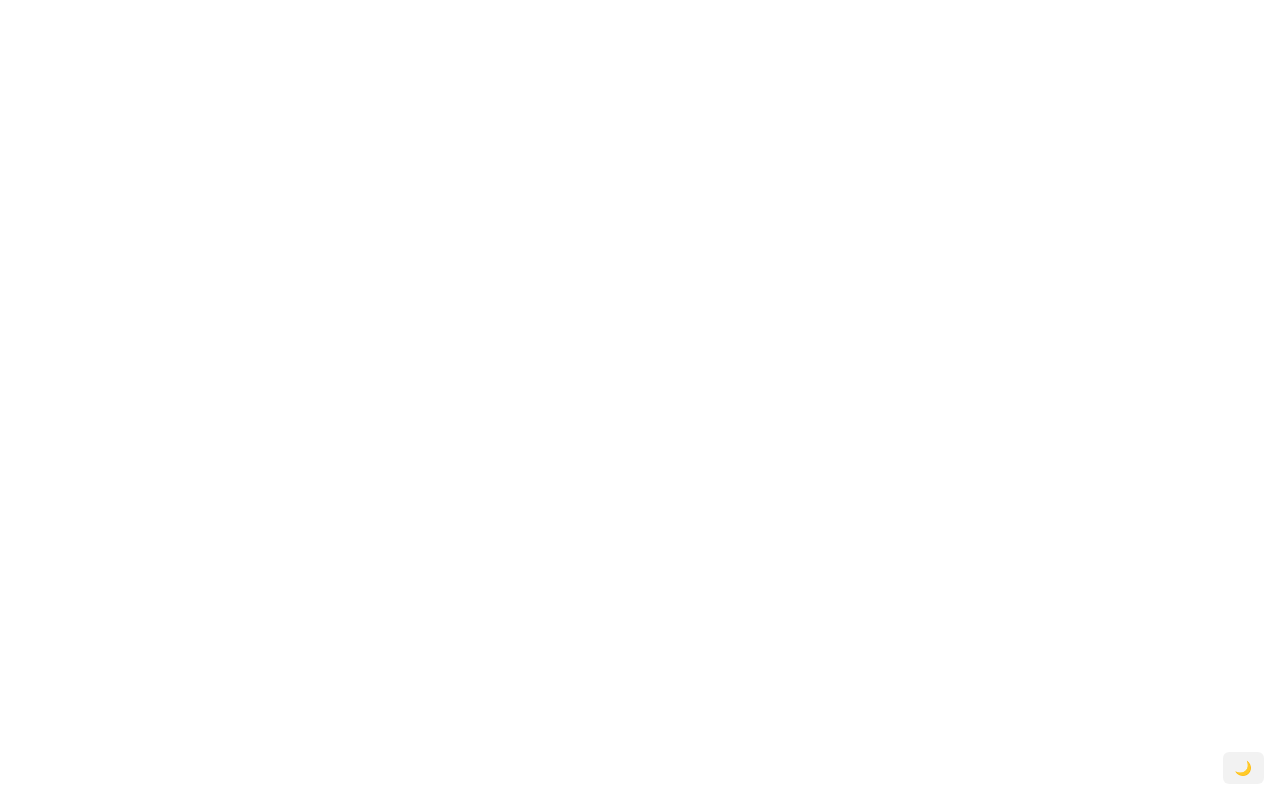
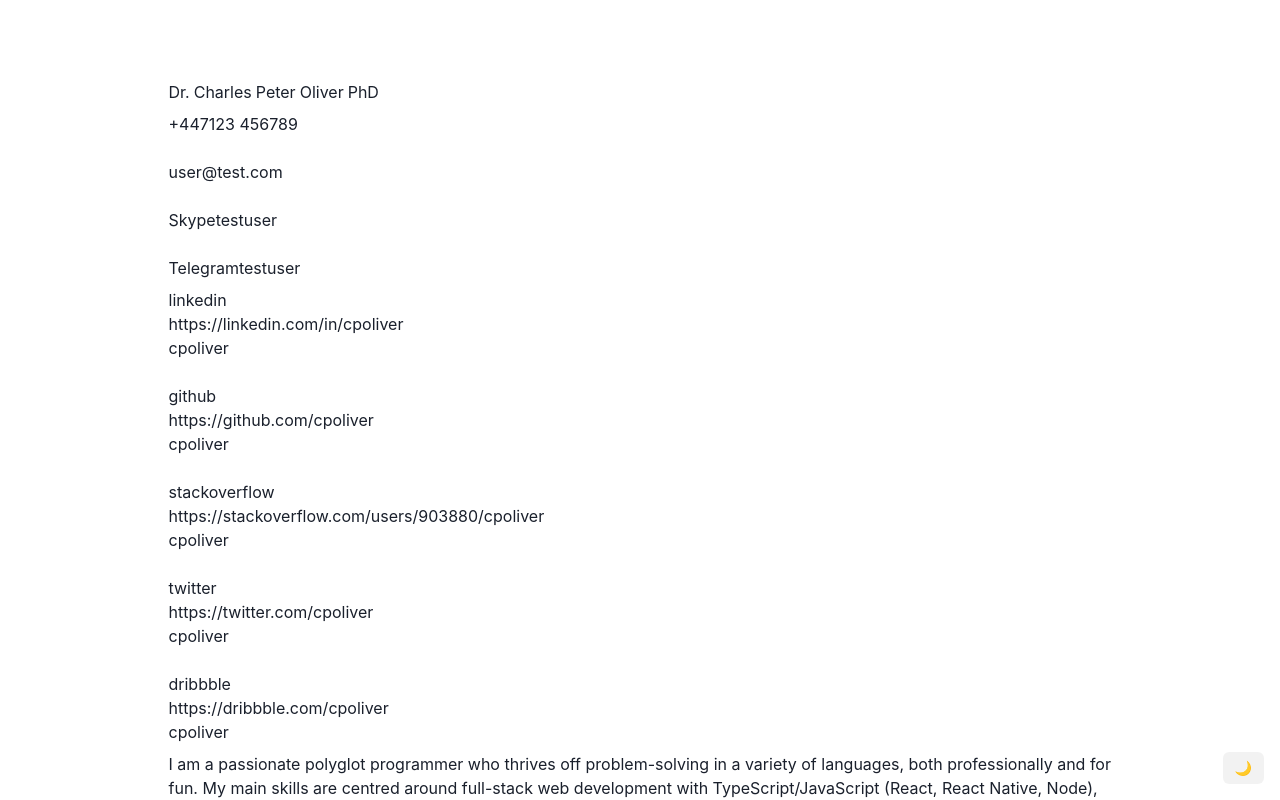
Before and after one commit to cpoliver/resumate, a React (Create React App) app: page / in a window 1280 px wide. Shown: the top 800 px of the page. Built offline with nearby package versions, Linux system fonts and the light colour scheme.

Commit message:
fix: imports leading to undefined

```diff
--- a/src/app/index.tsx
+++ b/src/app/index.tsx
@@ -1,7 +1,8 @@
 import { Container, Flex, Stack } from "@chakra-ui/react"
 import React from "react"
 
-import { ColorModeSwitcher } from "components"
+import { ColorModeSwitcher, Resume } from "components"
+import { resume } from "mocks/resume"
 
 export const App: React.FC = () => (
   <AppShell>
@@ -26,6 +27,6 @@ const AppShell: React.FC = ({ children }) => (
 
 const Content: React.FC = () => (
   <Stack as="section" flex={2} spacing={6}>
-    TBC
+    <Resume {...resume.full} />
   </Stack>
 )
--- a/src/components/index.tsx
+++ b/src/components/index.tsx
@@ -3,6 +3,8 @@ export * from "./ColorModeSwitcher/ColorModeSwitcher"
 export * from "./ContactDetails/ContactDetails"
 
 export * from "./Links/Links"
+
+export * from "./Resume/Resume"
 
 export * from "./Name/Name"
 
--- a/src/mocks/index.ts
+++ /dev/null
@@ -1,6 +0,0 @@
-export * from "./contactDetails"
-export * from "./links"
-export * from "./name"
-export * from "./resume"
-export * from "./summary"
-export * from "./workHistory"
--- a/src/mocks/resume.ts
+++ b/src/mocks/resume.ts
@@ -1,7 +1,11 @@
 import { Resume } from "types"
-import { name, contactDetails, links, summary, workHistory } from "mocks"
+import { name } from "mocks/name"
+import { contactDetails } from "mocks/contactDetails"
+import { links } from "mocks/links"
+import { summary } from "mocks/summary"
+import { workHistory } from "mocks/workHistory"
 
-const standard: Partial<Resume> = {
+const standard: Resume = {
   name: name.standard,
   contactDetails: contactDetails.standard,
   links: links.standard,
@@ -9,7 +13,7 @@ const standard: Partial<Resume> = {
   workHistory: workHistory.standard,
 }
 
-const full: Partial<Resume> = {
+const full: Resume = {
   name: name.full,
   contactDetails: contactDetails.full,
   links: links.full,
--- a/src/mocks/summary.ts
+++ b/src/mocks/summary.ts
@@ -60,7 +60,7 @@ const technicalSkills: TechnicalSkill[] = [
 
 const standard: Summary = {
   profile,
-  keySkills: [...softSkills, ...technicalSkills.slice(0, 5)],
+  keySkills: [...softSkills, ...technicalSkills],
 }
 
 const full: Summary = {
@@ -69,6 +69,6 @@ const full: Summary = {
 }
 
 export const summary = {
-  standard,
+  standard: full,
   full,
 }
```
Also changed, not shown: 2 other files (tests, documents, lock files or other folders).
